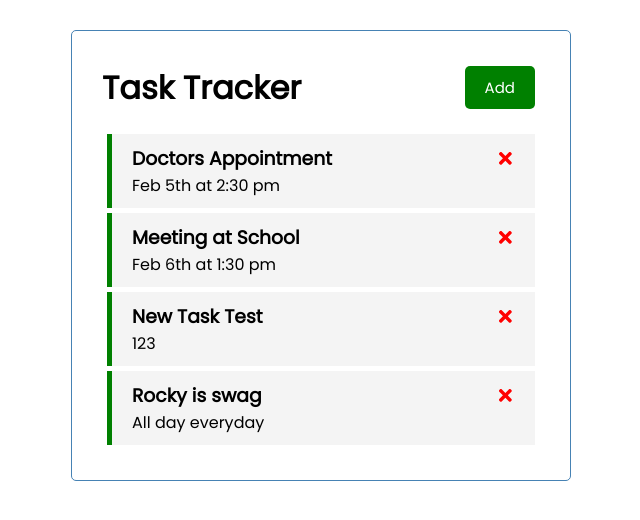
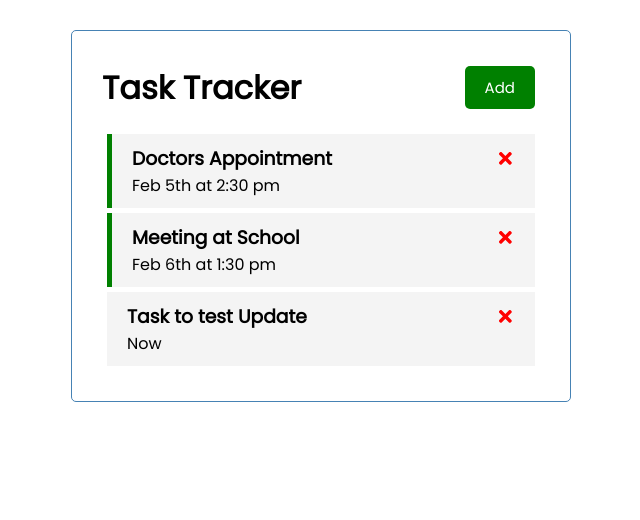
Before and after one commit to rishikarthikeyan27/Task-Tracker-Application, a React (Create React App) app: page / in a window 1280 px wide. Shown: the top 520 px of the page, without its empty margins (319-959 px from the left). Built offline with nearby package versions, Linux system fonts and the light colour scheme; data requests are answered from the project's data file.

Commit message:
update reminder value works

```diff
--- a/db.json
+++ b/db.json
@@ -13,16 +13,10 @@
       "reminder": true
     },
     {
-      "text": "New Task Test",
-      "day": "123",
-      "reminder": true,
+      "text": "Task to test Update",
+      "day": "Now",
+      "reminder": false,
       "id": 3
-    },
-    {
-      "text": "Rocky is swag",
-      "day": "All day everyday",
-      "reminder": true,
-      "id": 4
     }
   ]
 }
--- a/src/App.js
+++ b/src/App.js
@@ -34,9 +34,17 @@
     getTasks();
   }, []);
 
-  // Fetch Task
+  // Fetch All Tasks
   const fetchTasks = async () => {
     const res = await fetch('http://localhost:5000/tasks');
+    const data = await res.json();
+
+    return data;
+  };
+
+  // Fetch A Particular Task
+  const fetchTask = async (id) => {
+    const res = await fetch(`http://localhost:5000/tasks/${id}`);
     const data = await res.json();
 
     return data;
@@ -50,10 +58,23 @@
   };
 
   // Toggle Reminder
-  const toggleReminder = (id) => {
+  const toggleReminder = async (id) => {
+    const taskToToggle = await fetchTask(id);
+    const updatedTask = { ...taskToToggle, reminder: !taskToToggle.reminder };
+
+    const res = await fetch(`http://localhost:5000/tasks/${id}`, {
+      method: 'PUT',
+      headers: {
+        'Content-Type': 'application/json',
+      },
+      body: JSON.stringify(updatedTask),
+    });
+
+    const data = await res.json();
+
     setTasks(
       tasks.map((task) =>
-        task.id === id ? { ...task, reminder: !task.reminder } : task
+        task.id === id ? { ...task, reminder: data.reminder } : task
       )
     );
   };
```
